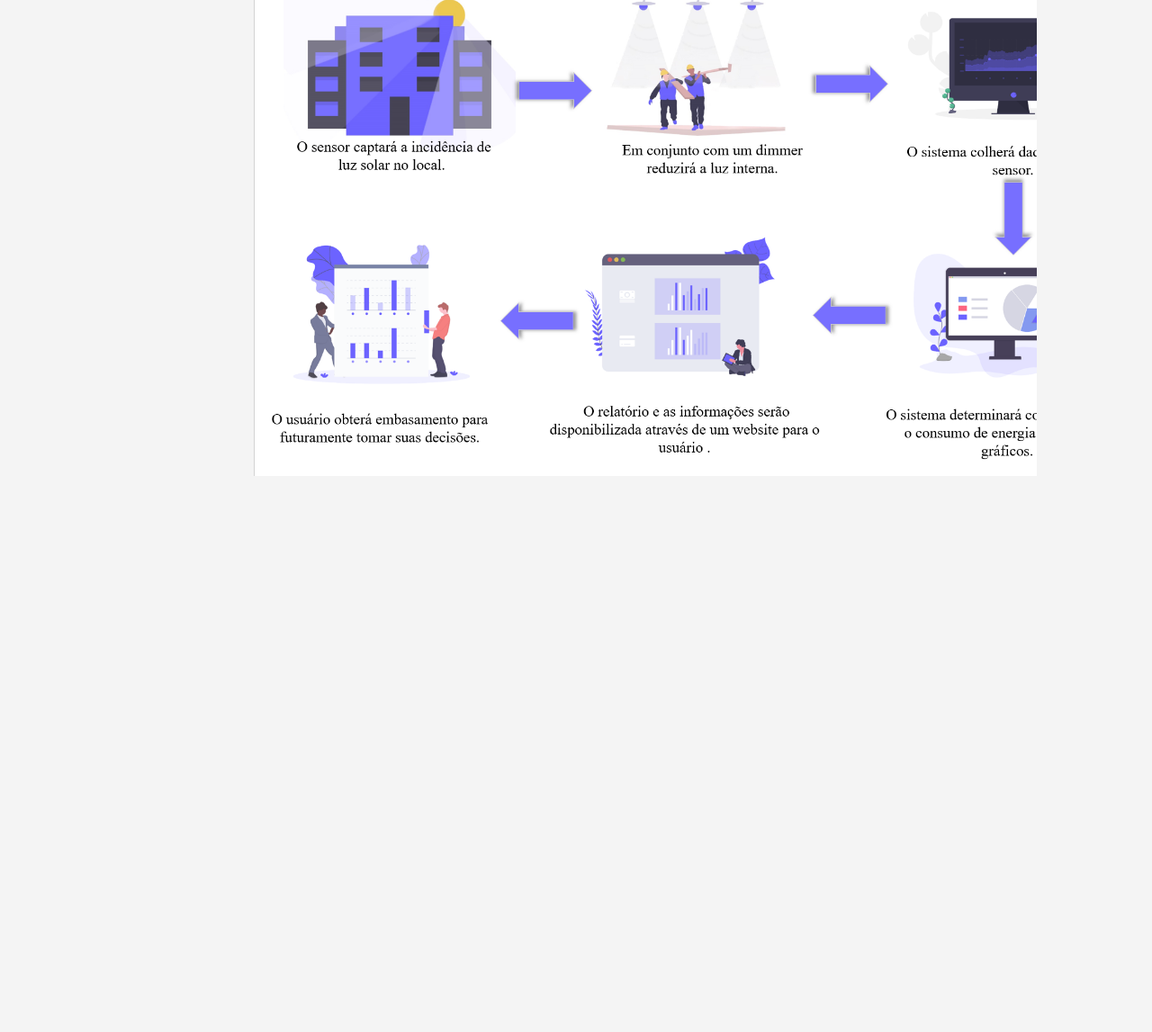
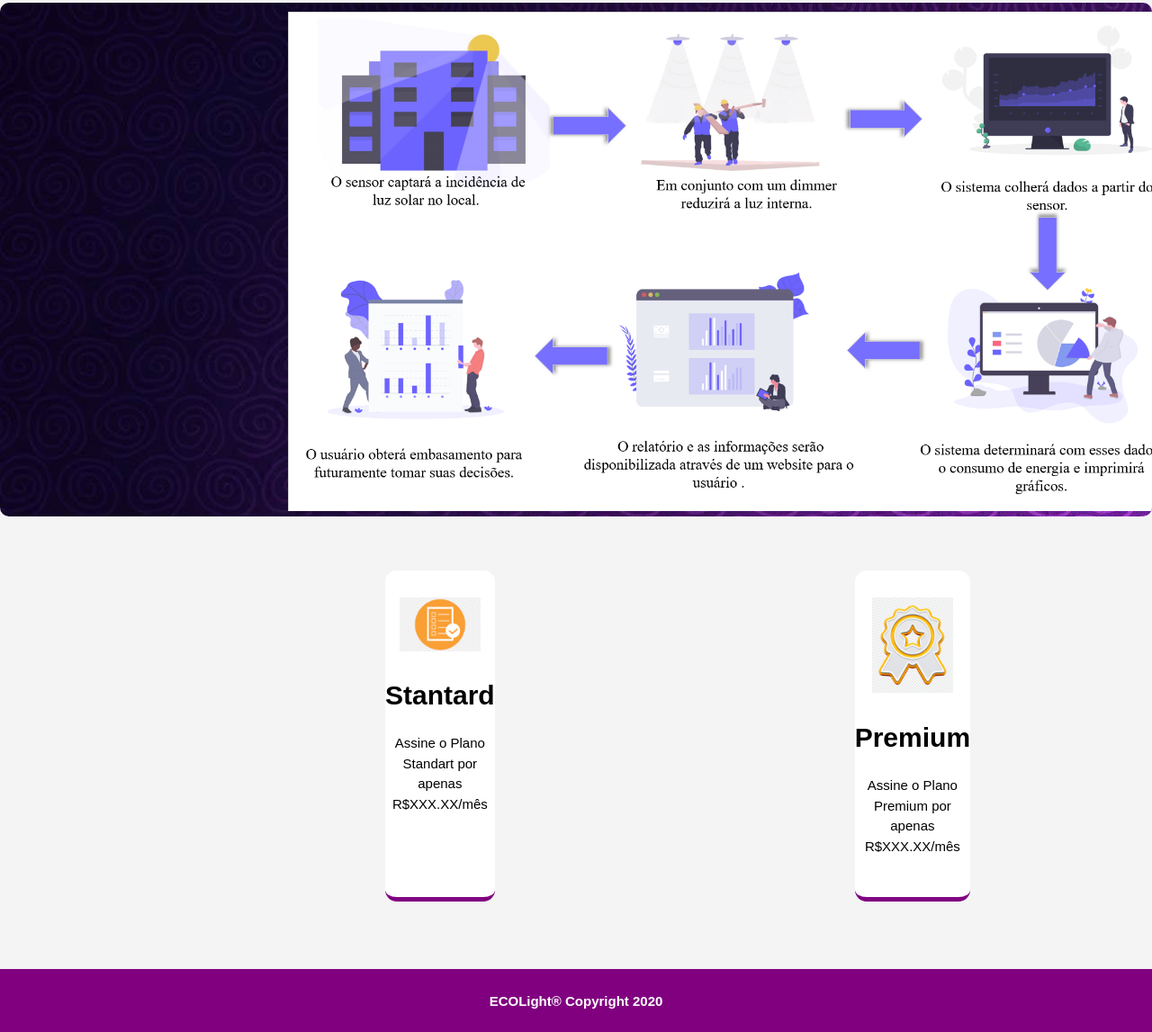
Before and after one commit to EltinhooZ/Projeto-Sprint-2, a plain HTML site: page servico.html in a window 1280 px wide. Shown: the part 1479-2626 px from the top of the page at 90% size. Before the commit the page ends 2015 px from the top, so only its background shows below. Drawn offline with Linux system fonts and the light colour scheme.

Commit message:
adicionei a aba serviços completa

```diff
--- a/css/style.css
+++ b/css/style.css
@@ -200,8 +200,47 @@ ul {
     margin-top: 50px;
 }
 
-.container img {
+.container2 img {
     width: 1000px;
-    margin-left: 15%;
-    margin-top: 5%;
+    margin-left: 25%;
+    margin-top: 10px;
 }
+
+.container2 {
+    width: 100%;
+    margin: auto;
+    overflow: hidden;
+    background-image: url('../img/roxo.png');
+    margin-top: 80px;
+    border-radius: 10px;
+}
+
+
+/* planos */
+
+.card {
+    margin-right: 300px;
+    margin-left: 100px;
+    align-items: center;
+    background: #ffffff;
+    border-radius: 13px;
+    padding: 30px 0;
+    border-bottom: purple 5px solid;
+}
+
+.planos {
+    text-align: center;
+    padding: 60px 0;
+    font-size: 15px;
+}
+
+.planos img {
+    width: 90px;
+}
+
+.planos ul {
+    text-align: center;
+    list-style: none;
+    display: flex;
+    margin-left: 200px;
+}
--- a/servico.html
+++ b/servico.html
@@ -48,12 +48,39 @@
         <img src="../Projeto-Sprint-2/img/solucao.png">
     </div>
 
-    <div class="container">
+    <div class="container2">
         <img src="../Projeto-Sprint-2/img/ideia.png">
     </div>
 
+    <!-- Planos -->
+    <div class="planos">
+        <div class="container">
+            <ul>
+                <div class="card">
+                    <li>
+                        <img src="img/standart.png">
+                        <h1>Stantard</h1>
+                        <p>Assine o Plano Standart por apenas R$XXX.XX/mês
+                        </p>
+                    </li>
+                </div>
+                <div class="card">
+                    <li>
+                        <img src="img/premium.png">
+                        <h1>Premium</h1>
+                        <p>Assine o Plano Premium por apenas R$XXX.XX/mês</p>
+                    </li>
+                </div>
+        </div>
+        </ul>
+    </div>
+
+
 
     <!-- Fim da pagina -->
+    <div class="FIM">
+        <p>ECOLight® Copyright 2020</p>
+    </div>
 
 
 
```
Also changed, not shown: img/premium.png (added), img/standart.png (added).
